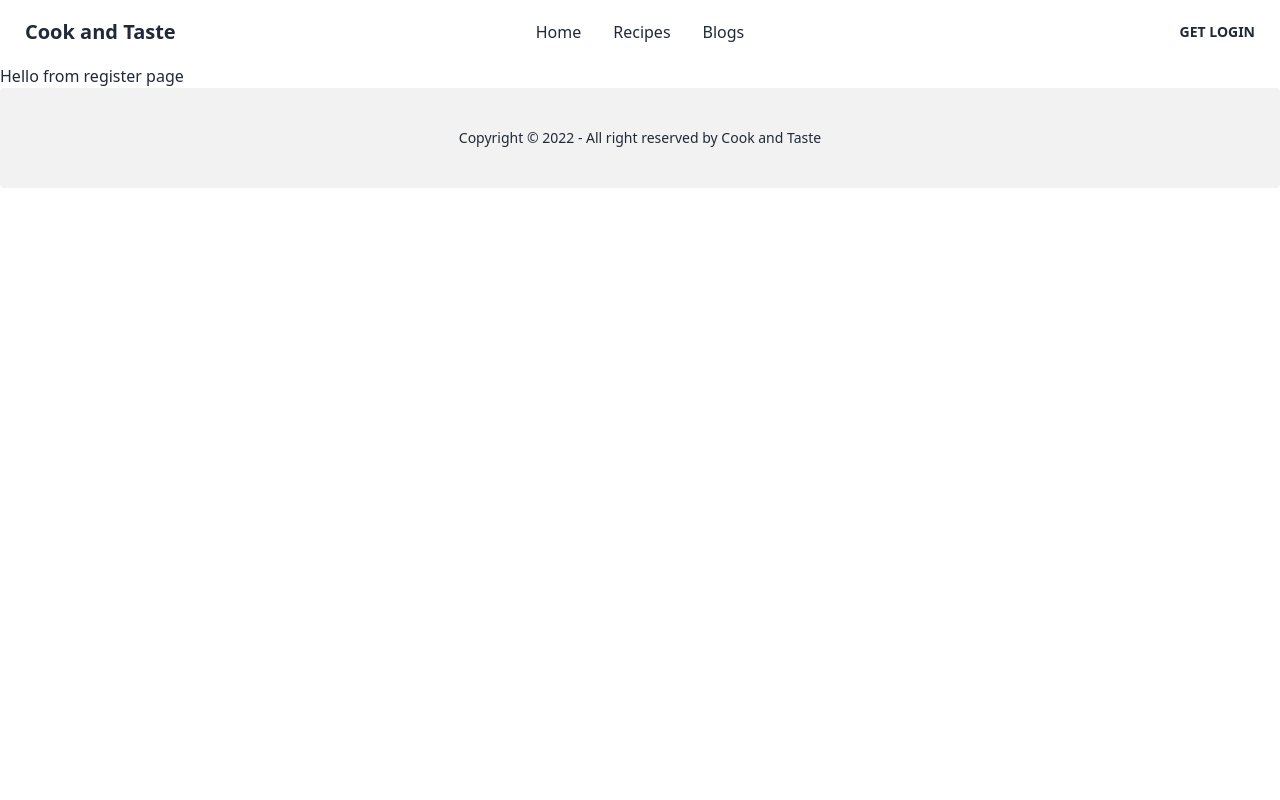
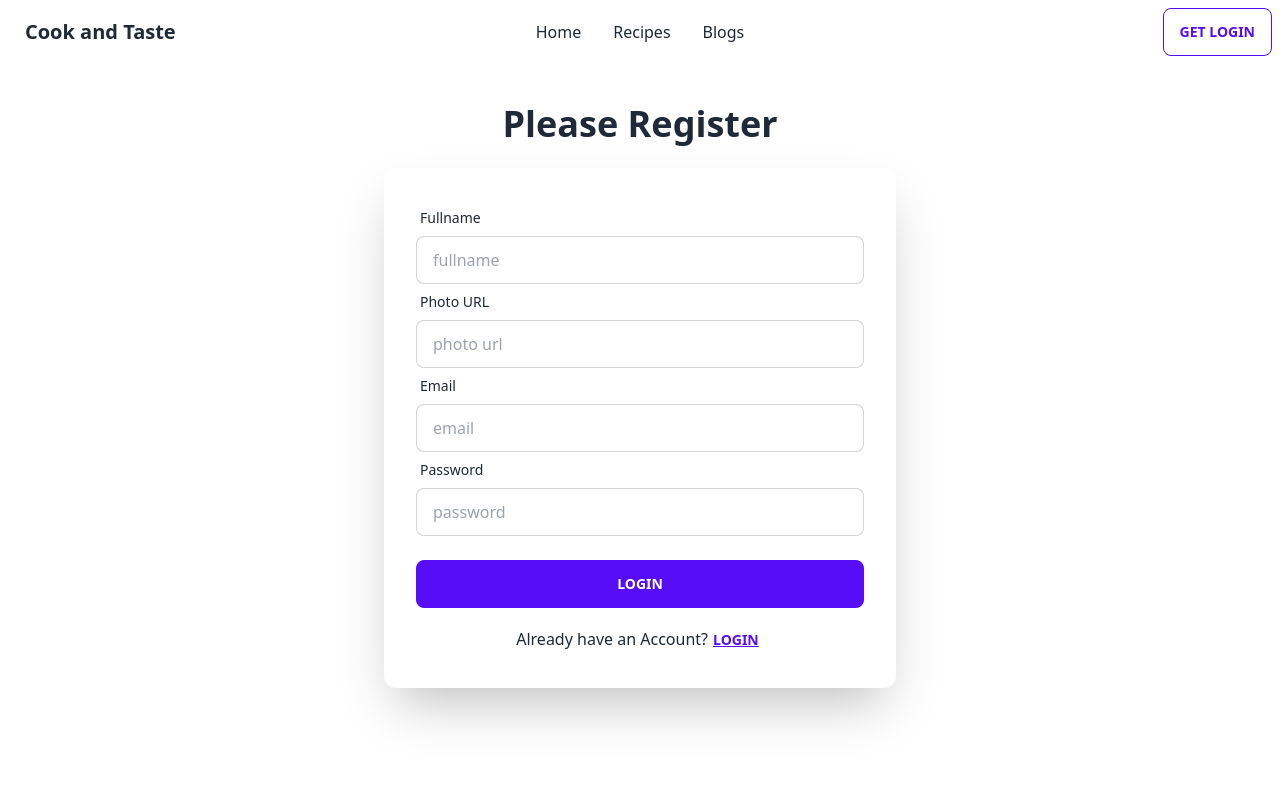
Before and after one commit to muntashir-wahid/cook-and-taste, a React (Create React App) app: page /register in a window 1280 px wide. Shown: the top 800 px of the page. Built offline with nearby package versions, Linux system fonts and the light colour scheme.

Commit message:
created login and register page

```diff
--- a/src/Pages/Login/Login.js
+++ b/src/Pages/Login/Login.js
@@ -1,9 +1,88 @@
-import React from "react";
+// import React, { useContext, useState } from "react";
+import { Link, useNavigate } from "react-router-dom";
+import { FcGoogle } from "react-icons/fc";
+// import { AuthContext } from "../../context/AuthProvider";
 
 const Login = () => {
+  // const [error, setError] = useState("");
+  // const { logInHandler } = useContext(AuthContext);
+  // const navigate = useNavigate();
+
+  // Login handler
+  const loginFormSubmitHandler = (event) => {
+    event.preventDefault();
+    const loginForm = event.target;
+    const email = loginForm.email.value;
+    const password = loginForm.password.value;
+    console.log(email, password);
+    // setError("");
+
+    // logInHandler(email, password)
+    //   .then(({ user }) => {
+    //     navigate(`/blogs/${user?.uid}`);
+    //   })
+    //   .catch((error) => {
+    //     setError(error.message);
+    //   });
+  };
+
   return (
-    <div>
-      <h1>Hello form login page</h1>
+    <div className="min-h-screen px-4 w-full">
+      <h2 className="text-center text-4xl mt-10 font-semibold">Please Login</h2>
+      <div className="max-w-md my-6 mx-auto p-6 shadow-2xl rounded-xl">
+        <form onSubmit={loginFormSubmitHandler} className="p-2">
+          <div className="form-control">
+            <label className="label">
+              <span className="label-text">Email</span>
+            </label>
+            <input
+              type="email"
+              name="email"
+              placeholder="email"
+              className="input input-bordered"
+              required
+            />
+          </div>
+          <div className="form-control">
+            <label className="label">
+              <span className="label-text">Password</span>
+            </label>
+            <input
+              type="password"
+              name="password"
+              placeholder="password"
+              className="input input-bordered"
+              required
+            />
+            <label className="label">
+              <Link className="label-text-alt link link-hover">
+                Forgot password?
+              </Link>
+            </label>
+          </div>
+          {/* {error && <p className="text-red-500">{error}</p>} */}
+          <div className="form-control mt-6">
+            <button type="submit" className="btn btn-primary">
+              Login
+            </button>
+          </div>
+        </form>
+        <div className="flex flex-col w-full border-opacity-50">
+          <div className="divider">Or Login with</div>
+          <div className="grid h-20  rounded-box place-items-center">
+            <button className="btn btn-outline btn-primary">
+              <FcGoogle className="mr-2 text-lg" />
+              Google
+            </button>
+          </div>
+        </div>
+        <p className="text-center">
+          New to Express Blog?
+          <Link className="btn btn-link px-1" to="/register">
+            Register
+          </Link>
+        </p>
+      </div>
     </div>
   );
 };
--- a/src/Pages/Register/Register.js
+++ b/src/Pages/Register/Register.js
@@ -1,9 +1,124 @@
-import React from "react";
+// import React, { useContext, useRef, useState } from "react";
+import { Link, useNavigate } from "react-router-dom";
+// import { AuthContext } from "../../context/AuthProvider";
 
 const Register = () => {
+  // const [error, setError] = useState("");
+  // const navigate = useNavigate();
+  // // Context
+  // const { createUserHandler } = useContext(AuthContext);
+  // console.log(createUserHandler);
+
+  // ------------------------- //
+  // Registration from Handler
+  // ------------------------- //
+
+  const registerFormSubmitHandler = (event) => {
+    event.preventDefault();
+
+    // Collect from value upon form submission
+
+    const registerForm = event.target;
+    const displayName = registerForm.fullName.value;
+    const photoURL = registerForm.photoURL.value;
+    const email = registerForm.email.value;
+    const password = registerForm.password.value;
+    // console.log(displayName, photoURL, email, password);
+    // setError("");
+    // createUserHandler(email, password)
+    //   .then(({ user }) => {
+    //     console.log(user);
+
+    //     navigate(`/blogs/${user?.uid}`);
+    //   })
+    //   .catch((error) => {
+    //     console.error(error);
+    //     setError(error.message);
+    //   });
+  };
+
   return (
-    <div>
-      <h1>Hello from register page</h1>
+    <div className="min-h-screen px-6 w-full">
+      <h2 className="text-center text-4xl mt-10 font-semibold">
+        Please Register
+      </h2>
+      <div className="max-w-lg  mx-auto p-6 my-6 shadow-2xl rounded-xl">
+        <form onSubmit={registerFormSubmitHandler} className="p-2">
+          <div className="form-control">
+            <label className="label">
+              <span className="label-text">Fullname</span>
+            </label>
+            <input
+              type="text"
+              name="fullName"
+              placeholder="fullname"
+              className="input input-bordered"
+              required
+            />
+          </div>
+          <div className="form-control">
+            <label className="label">
+              <span className="label-text">Photo URL</span>
+            </label>
+            <input
+              type="text"
+              name="photoURL"
+              placeholder="photo url"
+              className="input input-bordered"
+            />
+          </div>
+          <div className="form-control">
+            <label className="label">
+              <span className="label-text">Email</span>
+            </label>
+            <input
+              type="email"
+              name="email"
+              placeholder="email"
+              className="input input-bordered"
+              required
+            />
+          </div>
+          <div className="form-control">
+            <label className="label">
+              <span className="label-text">Password</span>
+            </label>
+            <input
+              type="password"
+              name="password"
+              placeholder="password"
+              className="input input-bordered"
+              required
+            />
+          </div>
+
+          {/* {error && <p className="text-red-500">{error}</p>} */}
+
+          {/* <div className="form-control mt-6">
+            {isChecked ? (
+              <button type="submit" className="btn btn-primary">
+                Login
+              </button>
+            ) : (
+              <button className="btn" disabled>
+                Login
+              </button>
+            )}
+          </div> */}
+
+          <div className="form-control mt-6">
+            <button type="submit" className="btn btn-primary">
+              Login
+            </button>
+          </div>
+        </form>
+        <p className="text-center">
+          Already have an Account?
+          <Link className="btn btn-link px-1" to="/login">
+            Login
+          </Link>
+        </p>
+      </div>
     </div>
   );
 };
--- a/src/Pages/Shared/NavBar/NavBar.js
+++ b/src/Pages/Shared/NavBar/NavBar.js
@@ -40,7 +40,7 @@ const NavBar = () => {
         </ul>
       </div>
       <div className="navbar-end">
-        <Link to="/login" className="btn btn-ghost">
+        <Link to="/login" className="btn btn-outline btn-primary">
           Get Login
         </Link>
       </div>
```
